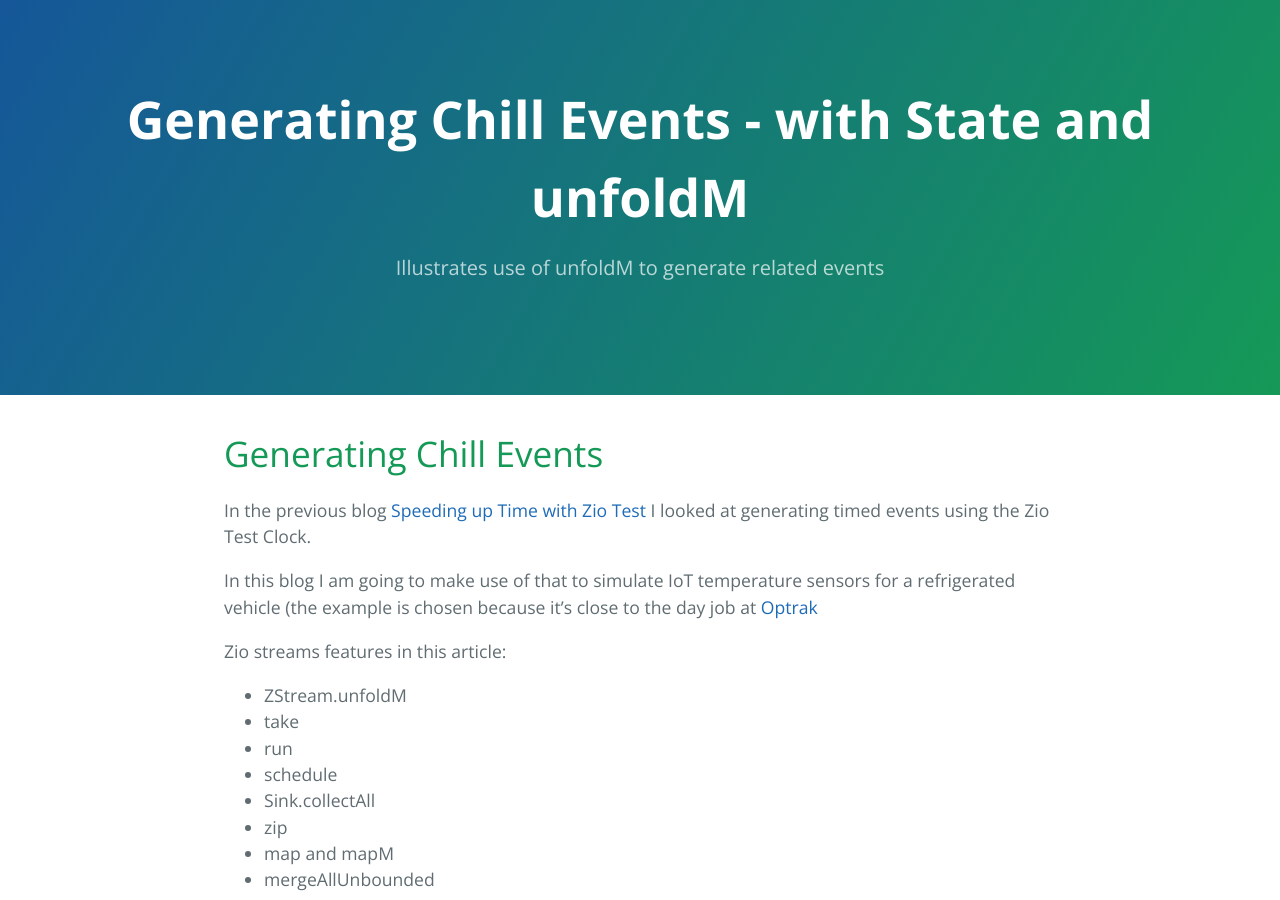
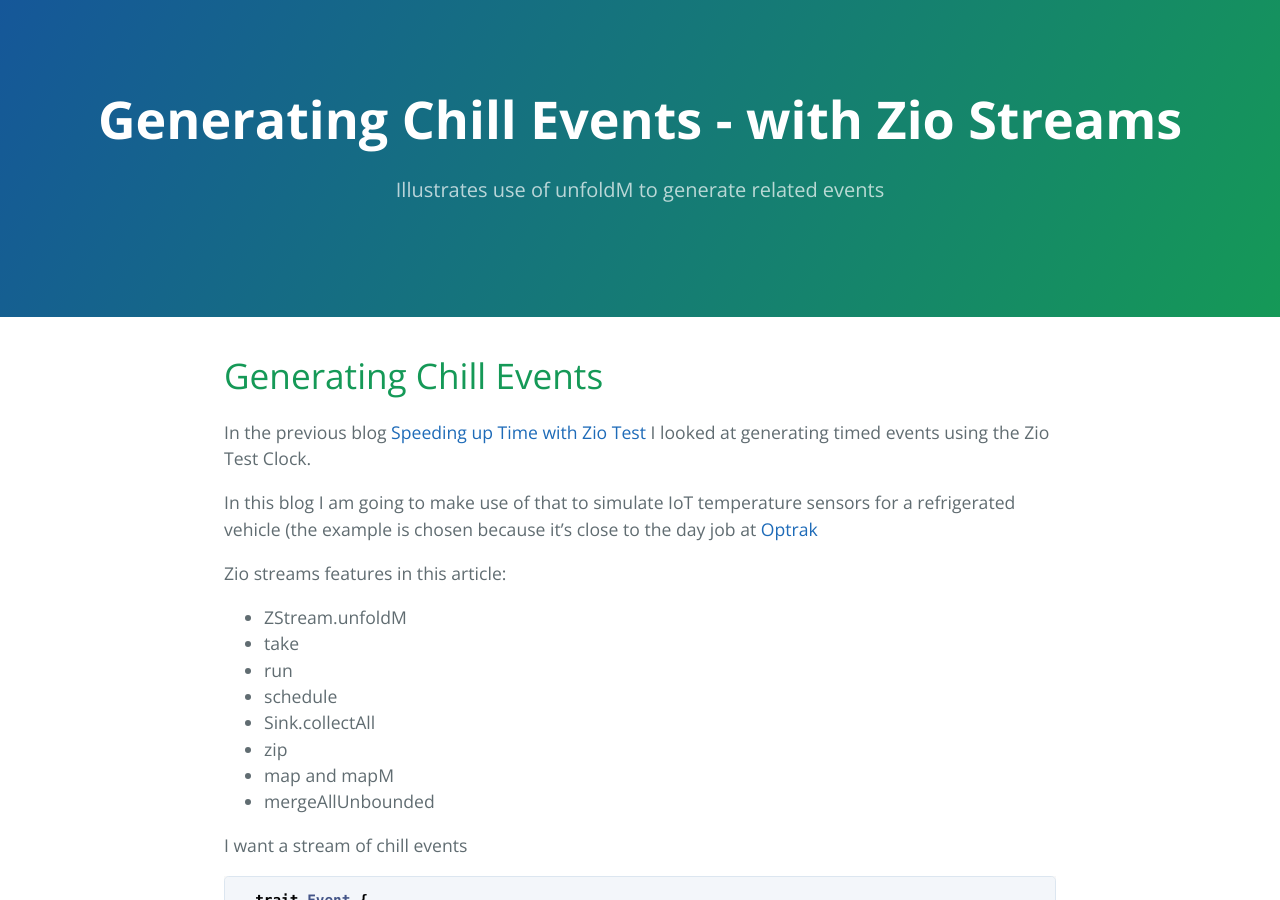
Before and after one commit to TimPigden/TimPigden.github.io, a Jekyll site: the page built from _pages/zio-streams/GeneratingChillEvents.md, in a window 1280 px wide and 900 px high. Built offline with Jekyll 4.4.1, drawn with Linux system fonts in a browser that asks for light colours.

```diff
--- a/_pages/zio-streams/GeneratingChillEvents.md
+++ b/_pages/zio-streams/GeneratingChillEvents.md
@@ -1,6 +1,6 @@
 ---
 layout: default
-title: Generating Chill Events - with State and unfoldM
+title: Generating Chill Events - with Zio Streams
 description: Illustrates use of unfoldM to generate related events
 ---
 
```
